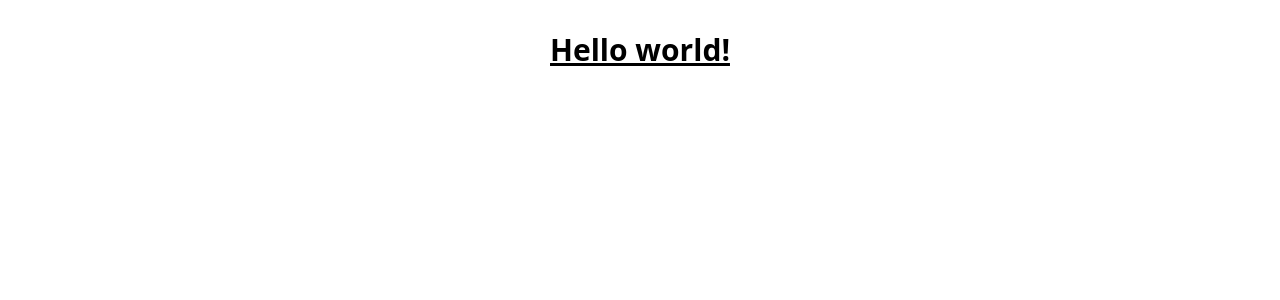
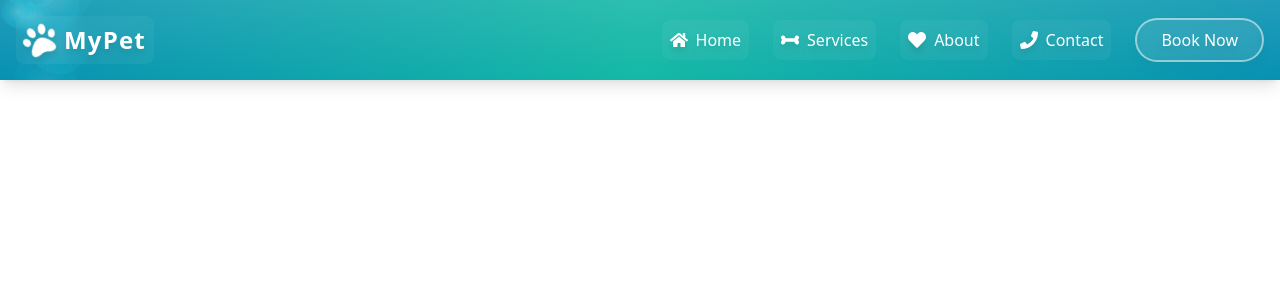
Before and after one commit to RavinduThilinaka/Pet-Adoption, a React (Vite) app in the folder pet/: page / in a window 1280 px wide. Shown: the top 300 px of the page. Built offline with nearby package versions, Linux system fonts and the light colour scheme.

Commit message:
add to navbar section

```diff
--- a/pet/src/App.jsx
+++ b/pet/src/App.jsx
@@ -1,16 +1,15 @@
-import { useState } from 'react'
-import reactLogo from './assets/react.svg'
-import viteLogo from '/vite.svg'
-import './App.css'
+import { BrowserRouter as Router, Routes, Route } from 'react-router-dom';
+import Navbar from './components/navbar/Navbar';
+import Home from './components/home/Home';
+import Service from './components/services/Service';
 
 function App() {
-  const [count, setCount] = useState(0)
+  return (
+    <Router>
+      <Navbar />
 
-  return (
-     <h1 className="text-3xl font-bold underline">
-      Hello world!
-    </h1>
-  )
+    </Router>
+  );
 }
 
-export default App
+export default App;
--- /dev/null
+++ b/pet/src/components/navbar/Navbar.jsx
@@ -0,0 +1,242 @@
+import { useState, useEffect } from 'react';
+import { Link } from 'react-router-dom';
+import { motion, AnimatePresence } from 'framer-motion';
+import { FaPaw, FaBone, FaHeart, FaPhone, FaHome, FaBars } from 'react-icons/fa';
+
+const BubbleAnimation = () => {
+  // Create a wider range of starting positions
+  const createBubbleConfig = () => {
+    const positions = [];
+    for (let i = 0; i < 20; i++) {
+      const startX = `${i * 5}%`; // Distribute evenly across 100% width
+      const randomOffset = Math.random() * 20 - 10; // Random offset between -10% and +10%
+      const endX = `${Math.min(Math.max(i * 5 + randomOffset, 0), 100)}%`; // Keep within 0-100%
+
+      positions.push({
+        startX,
+        endX,
+        size: Math.random() * 40 + 20, // Random size between 20-60px
+        duration: Math.random() * 4 + 4, // Random duration between 4-8s
+        delay: Math.random() * 8, // Random delay up to 8s
+      });
+    }
+    return positions;
+  };
+
+  const bubbleConfigs = createBubbleConfig();
+
+  return (
+    <div className="absolute inset-0 overflow-hidden pointer-events-none">
+      {bubbleConfigs.map((config, i) => (
+        <motion.div
+          key={i}
+          className="absolute rounded-full"
+          style={{
+            background: `radial-gradient(circle at center,
+              rgba(165, 243, 252, 0.3) 0%,
+              rgba(34, 211, 238, 0.2) 50%,
+              rgba(103, 232, 249, 0.1) 100%)`
+          }}
+          initial={{
+            width: config.size,
+            height: config.size,
+            x: config.startX,
+            y: "120%",
+            opacity: 0
+          }}
+          animate={{
+            y: [null, "-120%"],
+            x: [config.startX, config.endX],
+            opacity: [0, 0.6, 0],
+            scale: [1, 1.2, 0.8]
+          }}
+          transition={{
+            duration: config.duration,
+            repeat: Infinity,
+            ease: "easeInOut",
+            delay: config.delay,
+            times: [0, 0.5, 1]
+          }}
+        />
+      ))}
+    </div>
+  );
+};
+
+const Navbar = () => {
+  const [isOpen, setIsOpen] = useState(false);
+  const [hoveredItem, setHoveredItem] = useState(null);
+
+  const navItems = [
+    { name: 'Home', path: '/', icon: <FaHome /> },
+    { name: 'Services', path: '/services', icon: <FaBone /> },
+    { name: 'About', path: '/about', icon: <FaHeart /> },
+    { name: 'Contact', path: '/contact', icon: <FaPhone /> },
+  ];
+
+  const containerVariants = {
+    hidden: { opacity: 0, y: -20 },
+    visible: {
+      opacity: 1,
+      y: 0,
+      transition: {
+        duration: 0.5,
+        staggerChildren: 0.1
+      }
+    }
+  };
+
+  const itemVariants = {
+    hidden: { opacity: 0, x: -20 },
+    visible: { opacity: 1, x: 0 }
+  };
+
+  return (
+    <motion.nav
+      initial="hidden"
+      animate="visible"
+      variants={containerVariants}
+      className="bg-gradient-to-r from-cyan-600 via-teal-500 to-cyan-600 p-4 fixed w-full z-50 shadow-lg relative overflow-hidden"
+    >
+      <BubbleAnimation />
+      <div className="absolute inset-0 bg-gradient-to-b from-white/10 to-transparent pointer-events-none" />
+      <div className="max-w-7xl mx-auto relative z-10">
+        <div className="flex items-center justify-between">
+          {/* Logo Section */}
+          <motion.div
+            className="flex items-center space-x-2 backdrop-blur-sm p-2 rounded-lg bg-white/5 hover:bg-white/10 transition-all duration-300"
+            whileHover={{ scale: 1.05 }}
+            whileTap={{ scale: 0.95 }}
+          >
+            <motion.div
+              animate={{
+                rotate: [0, 360],
+                scale: [1, 1.2, 1]
+              }}
+              transition={{
+                duration: 3,
+                repeat: Infinity,
+                ease: "easeInOut",
+                times: [0, 0.5, 1]
+              }}
+            >
+              <FaPaw className="h-8 w-8 text-white drop-shadow-lg" />
+            </motion.div>
+            <span className="text-2xl font-bold text-white tracking-wider drop-shadow-lg">MyPet</span>
+          </motion.div>
+
+          {/* Desktop Navigation */}
+          <div className="hidden md:flex items-center space-x-6">
+            {navItems.map((item) => (
+              <motion.div
+                key={item.name}
+                variants={itemVariants}
+                onHoverStart={() => setHoveredItem(item.name)}
+                onHoverEnd={() => setHoveredItem(null)}
+                className="relative backdrop-blur-sm p-2 rounded-lg bg-white/5 hover:bg-white/10 transition-all duration-300"
+              >
+                <Link
+                  to={item.path}
+                  className="flex items-center space-x-2 text-white hover:text-cyan-100 transition-colors duration-300"
+                >
+                  <motion.span
+                    className="text-lg drop-shadow-lg"
+                    whileHover={{
+                      scale: 1.2,
+                      rotate: 360,
+                      transition: { duration: 0.3 }
+                    }}
+                  >
+                    {item.icon}
+                  </motion.span>
+                  <span className="font-medium drop-shadow-lg">{item.name}</span>
+                </Link>
+                <AnimatePresence>
+                  {hoveredItem === item.name && (
+                    <motion.div
+                      initial={{ width: 0 }}
+                      animate={{ width: '100%' }}
+                      exit={{ width: 0 }}
+                      className="h-0.5 bg-cyan-200 absolute bottom-0 left-0 shadow-lg"
+                      transition={{ duration: 0.2 }}
+                    />
+                  )}
+                </AnimatePresence>
+              </motion.div>
+            ))}
+            <motion.button
+              whileHover={{
+                scale: 1.05,
+                backgroundColor: 'rgba(255, 255, 255, 0.9)',
+                color: '#0891b2'
+              }}
+              whileTap={{ scale: 0.95 }}
+              className="bg-white/10 border-2 border-white/50 text-white px-6 py-2 rounded-full font-medium transition-all duration-300 hover:shadow-xl backdrop-blur-sm drop-shadow-lg"
+            >
+              Book Now
+            </motion.button>
+          </div>
+
+          {/* Mobile Menu Button */}
+          <motion.button
+            whileTap={{ scale: 0.9 }}
+            onClick={() => setIsOpen(!isOpen)}
+            className="md:hidden text-white p-2 backdrop-blur-sm rounded-lg bg-white/5 hover:bg-white/10 transition-all duration-300"
+          >
+            <FaBars className="h-6 w-6 drop-shadow-lg" />
+          </motion.button>
+        </div>
+
+        {/* Mobile Menu */}
+        <AnimatePresence>
+          {isOpen && (
+            <motion.div
+              initial={{ opacity: 0, height: 0 }}
+              animate={{ opacity: 1, height: 'auto' }}
+              exit={{ opacity: 0, height: 0 }}
+              transition={{ duration: 0.3 }}
+              className="md:hidden mt-4 bg-gradient-to-b from-white/10 to-white/5 rounded-lg backdrop-blur-sm p-2"
+            >
+              {navItems.map((item) => (
+                <motion.div
+                  key={item.name}
+                  variants={itemVariants}
+                  whileHover={{ x: 10, backgroundColor: 'rgba(255, 255, 255, 0.15)' }}
+                  className="py-2 px-3 rounded-lg backdrop-blur-sm mb-2 hover:bg-white/10 transition-all duration-300"
+                >
+                  <Link
+                    to={item.path}
+                    className="flex items-center space-x-4 text-white hover:text-cyan-100 transition-colors duration-300"
+                    onClick={() => setIsOpen(false)}
+                  >
+                    <motion.span
+                      whileHover={{ rotate: 360 }}
+                      transition={{ duration: 0.5 }}
+                      className="text-lg drop-shadow-lg"
+                    >
+                      {item.icon}
+                    </motion.span>
+                    <span className="font-medium drop-shadow-lg">{item.name}</span>
+                  </Link>
+                </motion.div>
+              ))}
+              <motion.button
+                whileHover={{
+                  scale: 1.02,
+                  backgroundColor: 'rgba(255, 255, 255, 0.9)',
+                  color: '#0891b2'
+                }}
+                whileTap={{ scale: 0.95 }}
+                className="w-full mt-4 bg-white/10 border-2 border-white/50 text-white px-6 py-2 rounded-full font-medium transition-all duration-300 hover:shadow-xl backdrop-blur-sm drop-shadow-lg"
+              >
+                Book Now
+              </motion.button>
+            </motion.div>
+          )}
+        </AnimatePresence>
+      </div>
+    </motion.nav>
+  );
+};
+
+export default Navbar;
```
